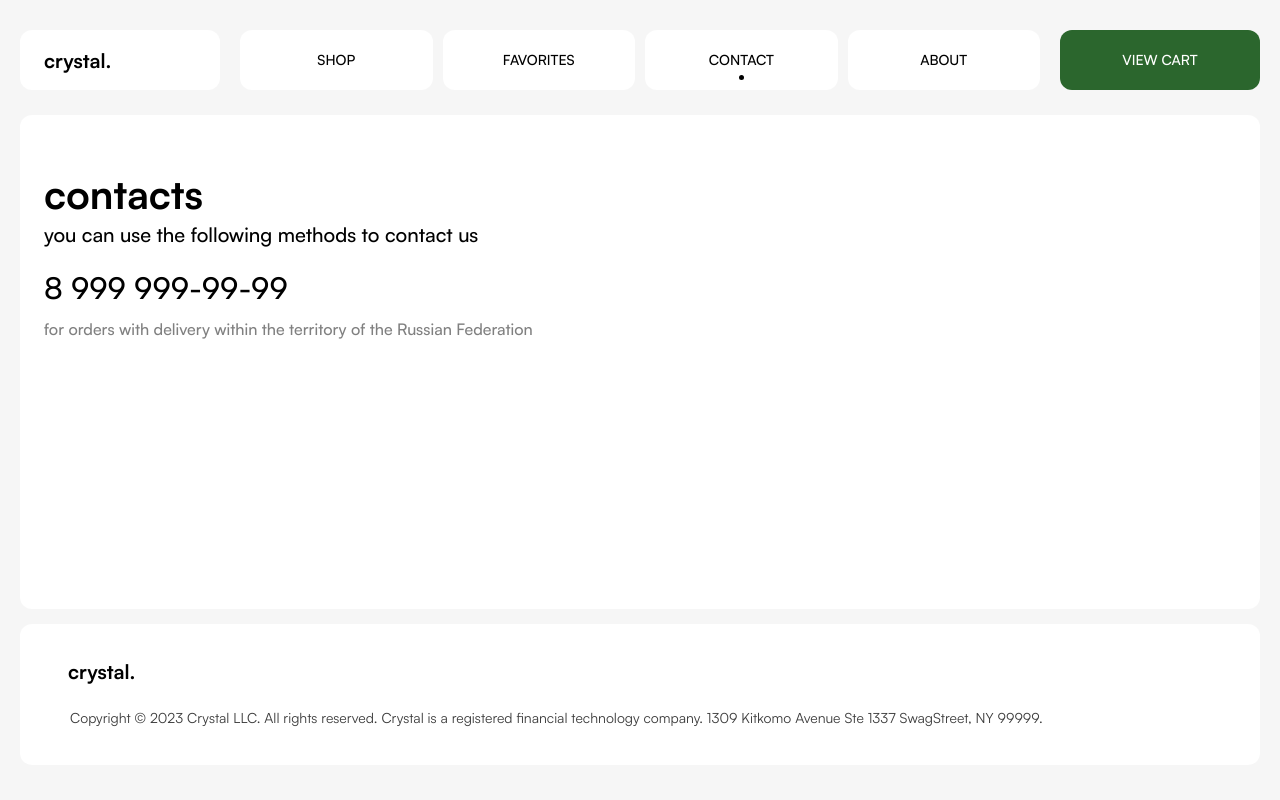
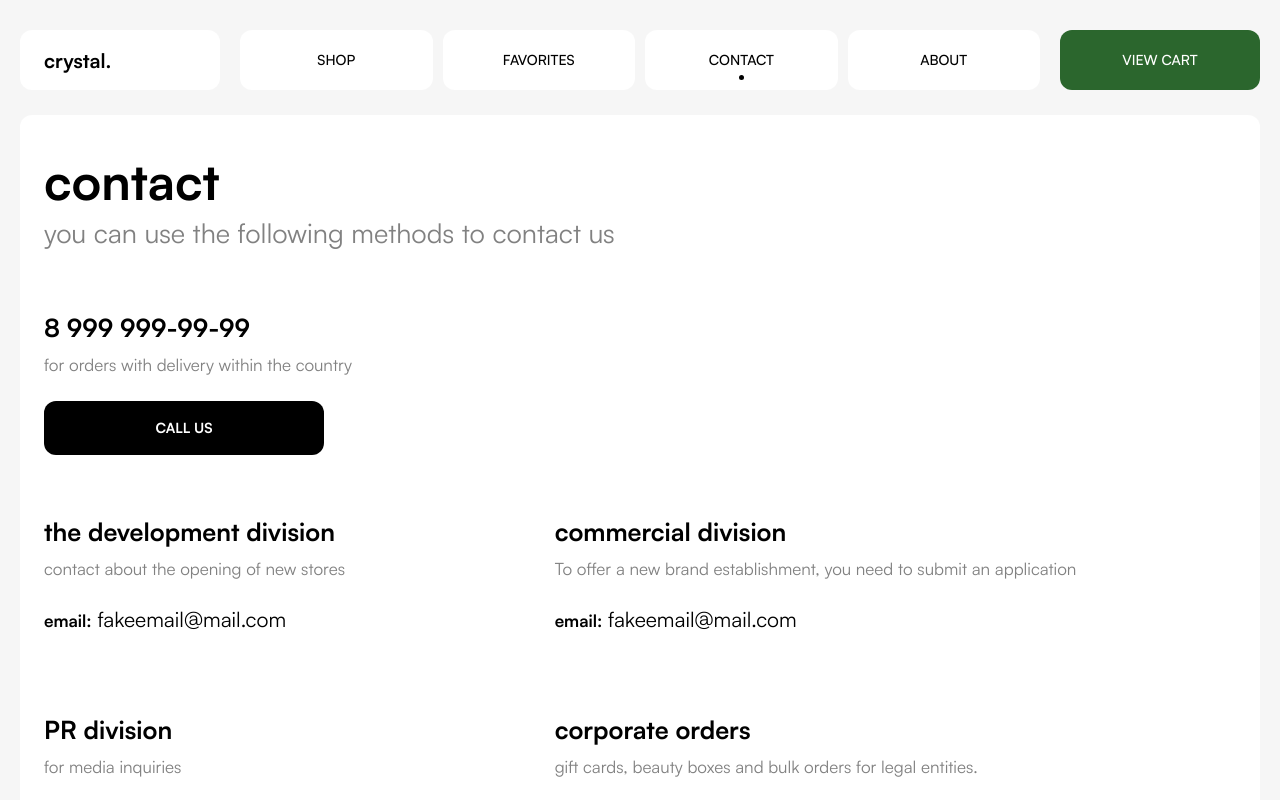
Before and after one commit to kitkomo/crystal, a React (Create React App) app: page /contact in a window 1280 px wide. Shown: the top 800 px of the page. Built offline with nearby package versions, Linux system fonts and the light colour scheme.

Commit message:
ui & content improvement

```diff
--- /dev/null
+++ b/src/components/About/About.module.scss
@@ -0,0 +1,4 @@
+.text {
+	max-width: 800px;
+	margin-left: 10%;
+}
--- /dev/null
+++ b/src/components/About/About.tsx
@@ -0,0 +1,46 @@
+import React from 'react'
+
+import cl from './About.module.scss'
+
+const About: React.FC = () => {
+	return (
+		<div>
+			<h1 className='title'>about</h1>
+			<p className='subtitle'>
+				Lorem ipsum dolor, sit amet consectetur adipisicing elit. Quas,
+				incidunt.
+			</p>
+			<div className={cl.text}>
+				<p className='text'>
+					Crystal was brought into the world through a progression of spring-up
+					stores in 2014. We needed to offer enhanced shopping background and
+					inventive motivation and associate with those with a similar vision.
+					Today our objective continues as before.
+				</p>
+				<p className='text'>
+					In 2015, we opened the ways to our leader store in Chicago, US. In
+					this space, we work crosswise over various mediums, from fashion and
+					photography to accommodation. There’s nothing we won’t do. Joint
+					efforts are constantly invited and sustained.
+				</p>
+				<p className='text'>
+					Summer 2016 saw the dispatch of ‘Organization Name’ ‘s eponymous mark,
+					which centers around quality, wearability, and present-day
+					effortlessness. We cherish the sentiment of unisex garments, so we
+					plan in light of the two sexual orientations. The mark exists outside
+					of fashion seasons. We will continue adding to the line consistently,
+					so keep your eyes stripped.
+				</p>
+				<p className='text'>
+					2018 imprints the beginning of our first worldwide endeavor. Venturing
+					into the US advertise, ‘Organization Name’ has arrived at a standout
+					amongst L.A.’s most looked-for retail areas, Platform. An energizing
+					new section is standing by, exhibiting our most cherished British
+					brands and banding together with any semblance of Psychic Sisters.
+				</p>
+			</div>
+		</div>
+	)
+}
+
+export default About
--- /dev/null
+++ b/src/components/Contact/Contact.module.scss
@@ -0,0 +1,33 @@
+.block {
+	margin: 60px 0;
+}
+
+.blocks {
+	margin: 50px 0;
+	display: grid;
+	grid-template-columns: repeat(2, auto);
+	grid-auto-rows: 1fr;
+	column-gap: 50px;
+	row-gap: 80px;
+}
+
+.block__title {
+	font-size: 25px;
+	font-weight: 700;
+	margin: 0;
+}
+
+.block__info {
+	margin: 8px 0 25px;
+	color: #818181;
+	font-size: 17px;
+}
+
+.block__connect {
+	font-size: 21px;
+
+	span {
+		font-weight: 600;
+		font-size: 17px;
+	}
+}
--- /dev/null
+++ b/src/components/Contact/Contact.tsx
@@ -0,0 +1,67 @@
+import React from 'react'
+
+import cl from './Contact.module.scss'
+import PrimaryButton from '../UI/PrimaryButton/PrimaryButton'
+
+const Contact: React.FC = () => {
+	return (
+		<div className={cl.root}>
+			<h1 className='title'>contact</h1>
+			<p className='subtitle'>
+				you can use the following methods to contact us
+			</p>
+
+			<div className={cl.block}>
+				<a href='tel: 89999999999' className={cl.block__title}>
+					8 999 999-99-99
+				</a>
+				<p className={cl.block__info}>
+					for orders with delivery within the country
+				</p>
+				<a href='tel: 89999999999'>
+					<PrimaryButton width='280'>call us</PrimaryButton>
+				</a>
+			</div>
+			<div className={cl.blocks}>
+
+
+			<div >
+				<span className={cl.block__title}>the development division</span>
+				<p className={cl.block__info}>
+					contact about the opening of new stores
+				</p>
+				<a className={cl.block__connect} href='mail: fakeemail@mail.com'>
+					<span>email:</span> fakeemail@mail.com
+				</a>
+			</div>
+			<div >
+				<span className={cl.block__title}>commercial division</span>
+				<p className={cl.block__info}>
+					To offer a new brand establishment, you need to submit an application
+				</p>
+				<a className={cl.block__connect} href='mail: fakeemail@mail.com'>
+					<span>email:</span> fakeemail@mail.com
+				</a>
+			</div>
+			<div >
+				<span className={cl.block__title}>PR division</span>
+				<p className={cl.block__info}>for media inquiries</p>
+				<a className={cl.block__connect} href='mail: fakeemail@mail.com'>
+					<span>email:</span> fakeemail@mail.com
+				</a>
+			</div>
+			<div >
+				<span className={cl.block__title}>corporate orders</span>
+				<p className={cl.block__info}>
+					gift cards, beauty boxes and bulk orders for legal entities.
+				</p>
+				<a className={cl.block__connect} href='mail: fakeemail@mail.com'>
+					<span>email:</span> fakeemail@mail.com
+				</a>
+			</div>
+				</div>
+		</div>
+	)
+}
+
+export default Contact
--- a/src/components/Favorites/Favorites.module.scss
+++ b/src/components/Favorites/Favorites.module.scss
@@ -11,6 +11,7 @@
 }
 
 .empty {
+	text-align: center;
 	margin: 80px 0 0;
 	h2 {
 		font-size: 45px;
--- a/src/components/Favorites/Favorites.tsx
+++ b/src/components/Favorites/Favorites.tsx
@@ -8,9 +8,10 @@ import cl from './Favorites.module.scss'
 const Favorites: React.FC = () => {
 	const { items } = useAppSelector(state => state.favorites)
 	return (
+		<>
+			{items.length > 0 ? (
 				<div className={cl.favorites}>
-			{items.length > 0 ? (
-				items.map(item => (
+					{items.map(item => (
 						<Card
 							key={item.id}
 							article={item.article}
@@ -18,7 +19,8 @@ const Favorites: React.FC = () => {
 							name={item.name}
 							type={item.type}
 						/>
-				))
+					))}
+				</div>
 			) : (
 				<div className={cl.empty}>
 					<h2>
@@ -27,7 +29,7 @@ const Favorites: React.FC = () => {
 					<p>Try to look something in the shop</p>
 				</div>
 			)}
-		</div>
+		</>
 	)
 }
 
--- a/src/components/UI/PrimaryButton/PrimaryButton.module.scss
+++ b/src/components/UI/PrimaryButton/PrimaryButton.module.scss
@@ -1,5 +1,4 @@
 .root {
-	width: 100%;
 	cursor: pointer;
 	padding: 18px 10px;
 	border-radius: 12px;
--- a/src/components/UI/PrimaryButton/PrimaryButton.tsx
+++ b/src/components/UI/PrimaryButton/PrimaryButton.tsx
@@ -1,17 +1,23 @@
 import React from 'react'
+import styled from 'styled-components'
 
 import cl from './PrimaryButton.module.scss'
 
+const PrimaryBtn = styled.button<PrimaryButton>`
+	width: ${props => props.width ? props.width + 'px' : '100%'};
+`
+
 interface PrimaryButton {
 	onClick?: () => void,
-	children: React.ReactNode
+	children: React.ReactNode,
+	width?: string
 }
 
 const PrimaryButton:React.FC<PrimaryButton> = ({children, ...props}) => {
 	return (
-		<button className={cl.root} {...props}>
+		<PrimaryBtn className={cl.root} {...props}>
 			{children}
-		</button>
+		</PrimaryBtn>
 	)
 }
 
--- a/src/pages/AboutPage.tsx
+++ b/src/pages/AboutPage.tsx
@@ -1,53 +1,12 @@
 import React from 'react'
-import styled from 'styled-components'
 
-const Contact = styled.section`
-	h2 {
-		font-size: 40px;
-		margin: 20px 0 0;
-	}
-
-	p {
-		font-size: 20px;
-		font-weight: 500;
-		margin: 0;
-	}
-
-	div {
-		margin: 20px 0;
-		display: flex;
-		flex-direction: column;
-		gap: 10px;
-		font-weight: 500;
-
-		span:first-child {
-			font-size: 30px;
-		}
-		span:last-child {
-			color: grey;
-		}
-	}
-`
+import About from '../components/About/About'
 
 const AboutPage: React.FC = () => {
 	return (
 		<div className='content-wrapper'>
 			<section className='content'>
-				<Contact>
-					<h2>about</h2>
-					<p>
-						Lorem ipsum dolor sit amet consectetur adipisicing elit. Dolore
-						officia blanditiis iure voluptatem, corporis molestias ex
-					</p>
-					<div>
-						<span>
-							Lorem ipsum, dolor sit amet consectetur adipisicing elit.
-							Perspiciatis quo facilis iure, hic quidem quam, error possimus
-							perferendis, deleniti dolore culpa? Obcaecati aperiam, nihil
-							molestias omnis consequatur id modi recusandae!
-						</span>
-					</div>
-				</Contact>
+				<About/>
 			</section>
 		</div>
 	)
--- a/src/pages/ContactPage.tsx
+++ b/src/pages/ContactPage.tsx
@@ -1,49 +1,12 @@
 import React from 'react'
-import styled from 'styled-components'
 
-const Contact = styled.section`
-	h2 {
-		font-size: 40px;
-		margin: 20px 0 0;
-	}
-
-	p {
-		font-size: 20px;
-		font-weight: 500;
-		margin: 0;
-	}
-
-	div {
-		margin: 20px 0;
-		display: flex;
-		flex-direction: column;
-		gap: 10px;
-		font-weight: 500;
-
-		span:first-child {
-			font-size: 30px;
-		}
-		span:last-child {
-			color: grey;
-		}
-	}
-`
+import Contact from '../components/Contact/Contact'
 
 const ContactPage: React.FC = () => {
 	return (
 		<div className='content-wrapper'>
 			<section className='content'>
-				<Contact>
-					<h2>contacts</h2>
-					<p>you can use the following methods to contact us</p>
-					<div>
-						<span>8 999 999-99-99</span>
-						<span>
-							for orders with delivery within the territory of the Russian
-							Federation
-						</span>
-					</div>
-				</Contact>
+				<Contact />
 			</section>
 		</div>
 	)
--- a/src/scss/_common.scss
+++ b/src/scss/_common.scss
@@ -27,3 +27,20 @@
 	flex: 1;
 	display: grid;
 }
+
+.title {
+	font-size: 50px;
+	margin: 0;
+}
+
+.subtitle {
+	font-size: 27px;
+	margin: 0;
+	color: #818181;
+}
+
+.text {
+	font-size: 20px;
+	font-weight: 500;
+	color: #4b4b4b;
+}
```
Lines whose indentation alone changed are shown as unchanged.
